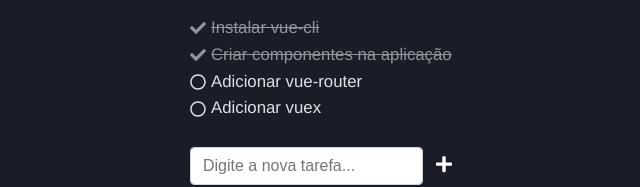
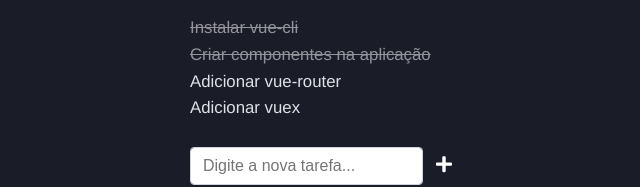
Before and after one commit to pedrogustavo/todo-app-vue, a Vue app: page / in a window 1280 px wide. Shown: the top 187 px of the page, without its empty margins (130-770 px from the left). Built offline with nearby package versions, Linux system fonts and the light colour scheme.

Commit message:
:recycle: Refatora e adiciona svgs no componente Icon

```diff
--- a/src/components/Icon.vue
+++ b/src/components/Icon.vue
@@ -1,19 +1,25 @@
 <template>
-    <svg v-if="completed" aria-hidden="true" focusable="false" data-prefix="fas" data-icon="check" class="svg-inline--fa fa-check fa-w-16 icon" role="img" xmlns="http://www.w3.org/2000/svg" viewBox="0 0 512 512">
-        <path fill="currentColor" d="M173.898 439.404l-166.4-166.4c-9.997-9.997-9.997-26.206 0-36.204l36.203-36.204c9.997-9.998 26.207-9.998 36.204 0L192 312.69 432.095 72.596c9.997-9.997 26.207-9.997 36.204 0l36.203 36.204c9.997 9.997 9.997 26.206 0 36.204l-294.4 294.401c-9.998 9.997-26.207 9.997-36.204-.001z"></path>
-    </svg>
-    <svg v-else aria-hidden="true" focusable="false" data-prefix="far" data-icon="circle" class="svg-inline--fa fa-circle fa-w-16 icon" role="img" xmlns="http://www.w3.org/2000/svg" viewBox="0 0 512 512">
-        <path fill="currentColor" d="M256 8C119 8 8 119 8 256s111 248 248 248 248-111 248-248S393 8 256 8zm0 448c-110.5 0-200-89.5-200-200S145.5 56 256 56s200 89.5 200 200-89.5 200-200 200z"></path>
-    </svg>
+    <div>
+        <svg v-if="name === 'check'" aria-hidden="true" focusable="false" data-prefix="fas" data-icon="check" class="svg-inline--fa fa-check fa-w-16 icon" role="img" xmlns="http://www.w3.org/2000/svg" viewBox="0 0 512 512">
+            <path fill="currentColor" d="M173.898 439.404l-166.4-166.4c-9.997-9.997-9.997-26.206 0-36.204l36.203-36.204c9.997-9.998 26.207-9.998 36.204 0L192 312.69 432.095 72.596c9.997-9.997 26.207-9.997 36.204 0l36.203 36.204c9.997 9.997 9.997 26.206 0 36.204l-294.4 294.401c-9.998 9.997-26.207 9.997-36.204-.001z"></path>
+        </svg>
+        <svg v-if="name === 'circle'" aria-hidden="true" focusable="false" data-prefix="far" data-icon="circle" class="svg-inline--fa fa-circle fa-w-16 icon" role="img" xmlns="http://www.w3.org/2000/svg" viewBox="0 0 512 512">
+            <path fill="currentColor" d="M256 8C119 8 8 119 8 256s111 248 248 248 248-111 248-248S393 8 256 8zm0 448c-110.5 0-200-89.5-200-200S145.5 56 256 56s200 89.5 200 200-89.5 200-200 200z"></path>
+        </svg>
+        <svg v-if="name === 'times'" aria-hidden="true" focusable="false" data-prefix="fas" data-icon="times" class="svg-inline--fa fa-times fa-w-11" role="img" xmlns="http://www.w3.org/2000/svg" viewBox="0 0 352 512">
+            <path fill="currentColor" d="M242.72 256l100.07-100.07c12.28-12.28 12.28-32.19 0-44.48l-22.24-22.24c-12.28-12.28-32.19-12.28-44.48 0L176 189.28 75.93 89.21c-12.28-12.28-32.19-12.28-44.48 0L9.21 111.45c-12.28 12.28-12.28 32.19 0 44.48L109.28 256 9.21 356.07c-12.28 12.28-12.28 32.19 0 44.48l22.24 22.24c12.28 12.28 32.2 12.28 44.48 0L176 322.72l100.07 100.07c12.28 12.28 32.2 12.28 44.48 0l22.24-22.24c12.28-12.28 12.28-32.19 0-44.48L242.72 256z"></path>
+        </svg>
+        <svg v-if="name === 'plus'" aria-hidden="true" focusable="false" data-prefix="fas" data-icon="plus" class="svg-inline--fa fa-plus fa-w-14 icon" role="img" xmlns="http://www.w3.org/2000/svg" viewBox="0 0 448 512">
+            <path fill="currentColor" d="M416 208H272V64c0-17.67-14.33-32-32-32h-32c-17.67 0-32 14.33-32 32v144H32c-17.67 0-32 14.33-32 32v32c0 17.67 14.33 32 32 32h144v144c0 17.67 14.33 32 32 32h32c17.67 0 32-14.33 32-32V304h144c17.67 0 32-14.33 32-32v-32c0-17.67-14.33-32-32-32z"></path>
+        </svg>
+    </div>
 </template>
 <script>
 export default {
     name: 'Icon',
     props: {
-        completed: {
-            type: Boolean,
-            required: false,
-            default: false
+        name: {
+            required: true
         }
     }
 }
```
